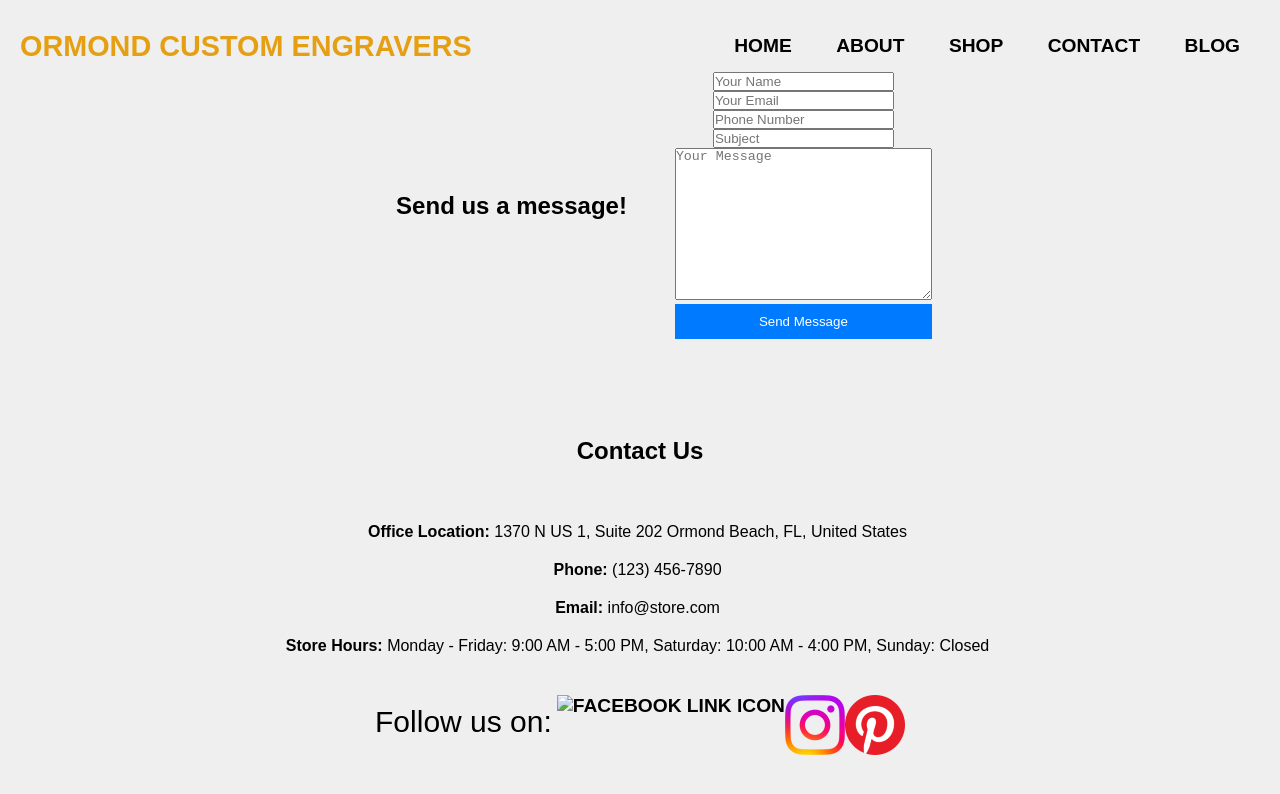
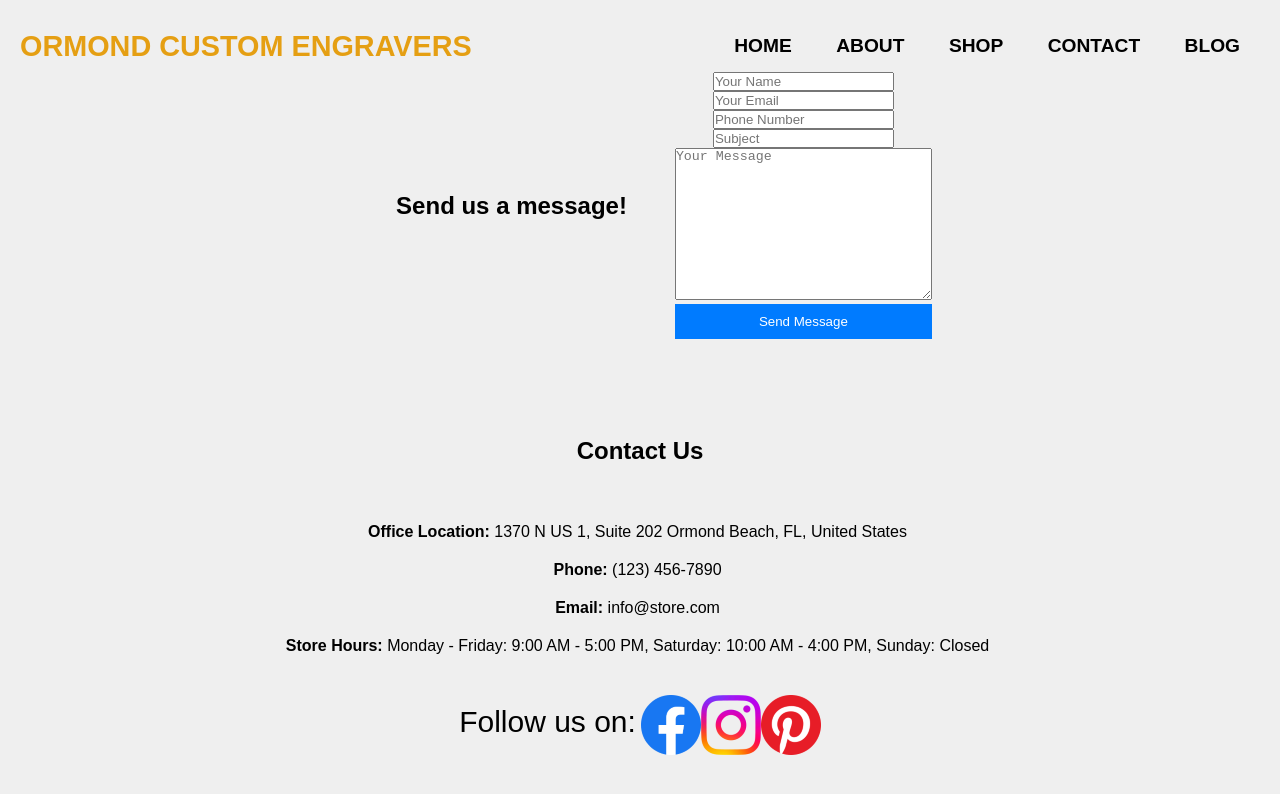
Before and after one commit to JoshBal117/OrmondBeachEngraversactual, a plain HTML site: page contact.html in a window 1280 px wide. Drawn offline with Linux system fonts and the light colour scheme.

Commit message:
Updated ICon
Updated Icon image to correctly adhere to Google image requirements

```diff
--- a/contact.html
+++ b/contact.html
@@ -86,7 +86,7 @@
         <div class="social-links">
             <p>Follow us on: <a></a>
                 <div className='social-icon-container'>
-                    <a target="_blank" href="https://www.facebook.com/profile.php?id=61557547265210"><img src="/images/engraving/FacebookIcon.pdf" alt="Facebook Link Icon"></a>
+                    <a target="_blank" href="https://www.facebook.com/profile.php?id=61557547265210"><img src="/images/engraving/facebook_icon.png" alt="Facebook Link Icon"></a>
                 </div>
                 <div className='social-icon-container'>
                     <a target="_blank" href=""><img src="/images/engraving/instagram_icon.png" alt=""></a>
```
